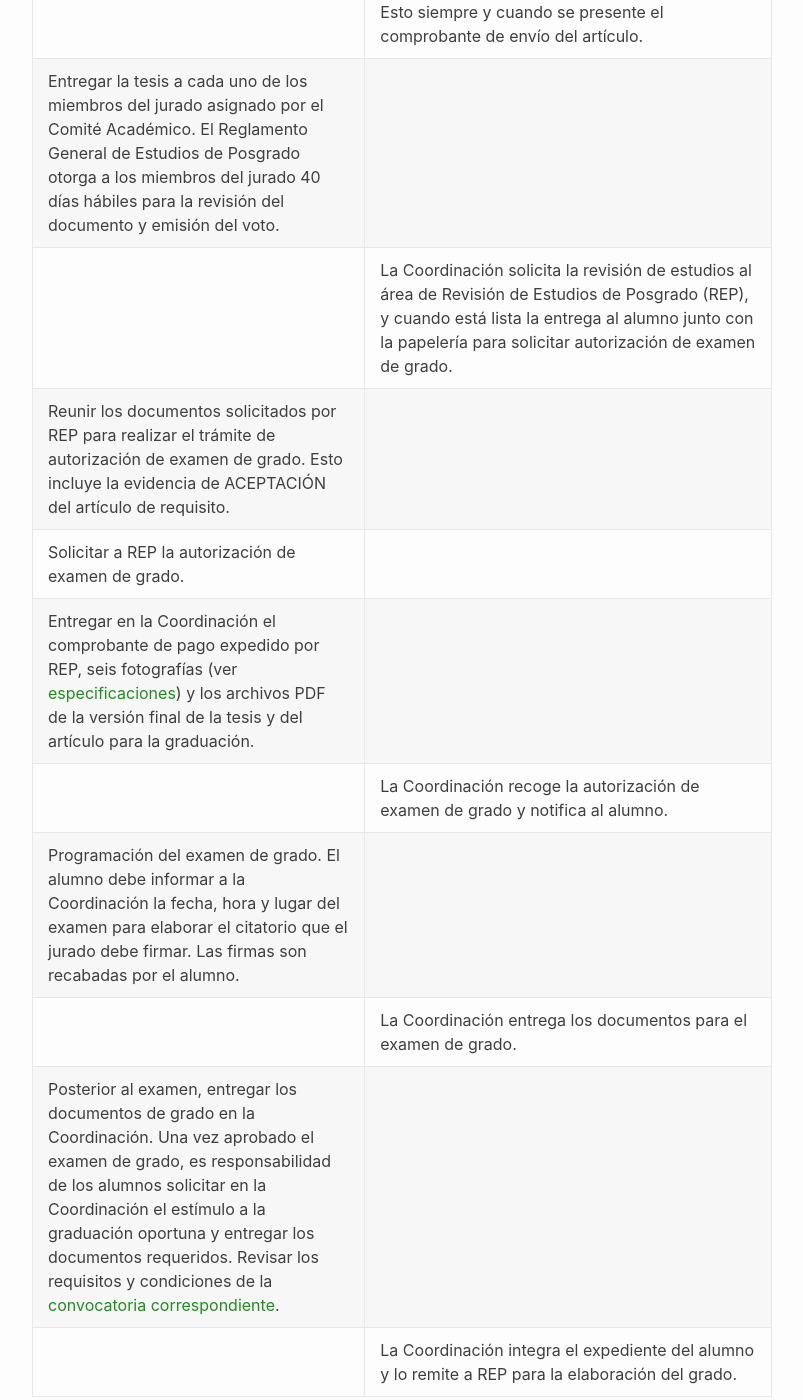
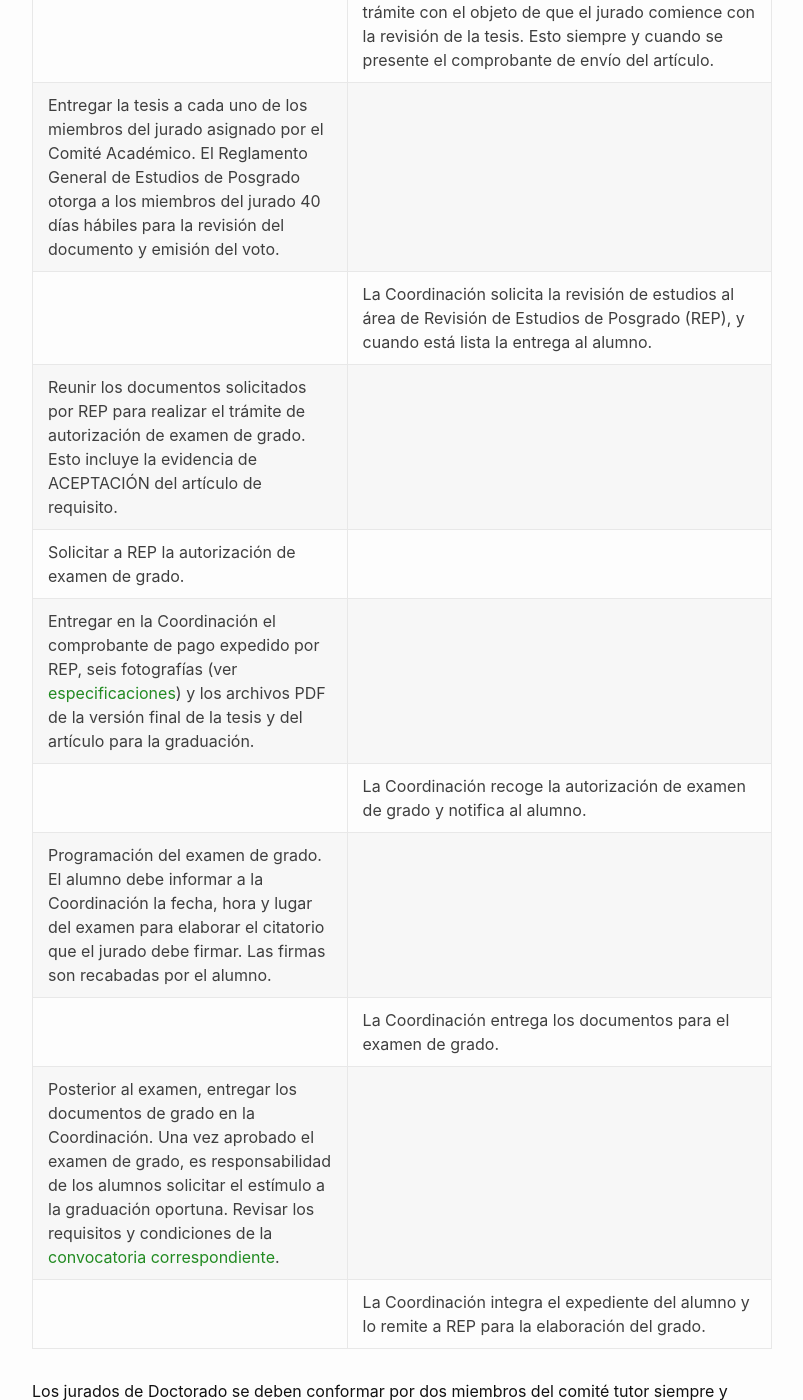
Before and after one commit to pcs-unam/pcs-unam.github.io, a Jekyll site: the page built from doctorado/graduacion.md, in a window 1280 px wide and 1400 px high, scrolled down 1097 px. Shown: the whole window, without its empty margins (238-1041 px from the left). Built offline with Jekyll 4.4.1, drawn with Linux system fonts in a browser that asks for light colours; some of the changed text lies outside the part shown.

Commit message:
Se ajustaron detalles del procedimiento de graduación

```diff
--- a/doctorado/graduacion.md
+++ b/doctorado/graduacion.md
@@ -30,7 +30,7 @@
 <li>Formato de visto bueno para iniciar trámites de graduación</li>
 <li>Formato de solicitud de jurado</li>
 <li>Evidencia de aceptación del artículo de requisito (eg. PDF del artículo, carta o correo del editor, captura de pantalla de la situación del artículo, DOI)</li>
-</ul>En caso de no contar con la aceptación del artículo de requisito, provisionalmente se puede presentar la evidencia del envío (con la intención de avanzar con los trámites de graduación)
+</ul>En caso de no contar con la aceptación del artículo de requisito, provisionalmente se puede presentar la evidencia del envío (con la intención de avanzar con los trámites de graduación).
 </td>
 <td></td>
 </tr>
@@ -49,7 +49,7 @@
 <tr>
 <td></td>
 <td>
-La Coordinación solicita la revisión de estudios al área de Revisión de Estudios de Posgrado (REP), y cuando está lista la entrega al alumno junto con la papelería para solicitar autorización de examen de grado.
+La Coordinación solicita la revisión de estudios al área de Revisión de Estudios de Posgrado (REP), y cuando está lista la entrega al alumno.
 </td>
 </tr>
 <tr>
@@ -90,7 +90,7 @@
 </tr>
 <tr>
 <td>
-Posterior al examen, entregar los documentos de grado en la Coordinación. Una vez aprobado el examen de grado, es responsabilidad de los alumnos solicitar en la Coordinación el estímulo a la graduación oportuna y entregar los documentos requeridos. Revisar los requisitos y condiciones de la <a href="http://www.posgrado.unam.mx/es/estimulo-la-graduacion-oportuna">convocatoria correspondiente</a>.
+Posterior al examen, entregar los documentos de grado en la Coordinación. Una vez aprobado el examen de grado, es responsabilidad de los alumnos solicitar el estímulo a la graduación oportuna. Revisar los requisitos y condiciones de la <a href="http://www.posgrado.unam.mx/es/estimulo-la-graduacion-oportuna">convocatoria correspondiente</a>.
 </td>
 <td></td>
 </tr>
```
